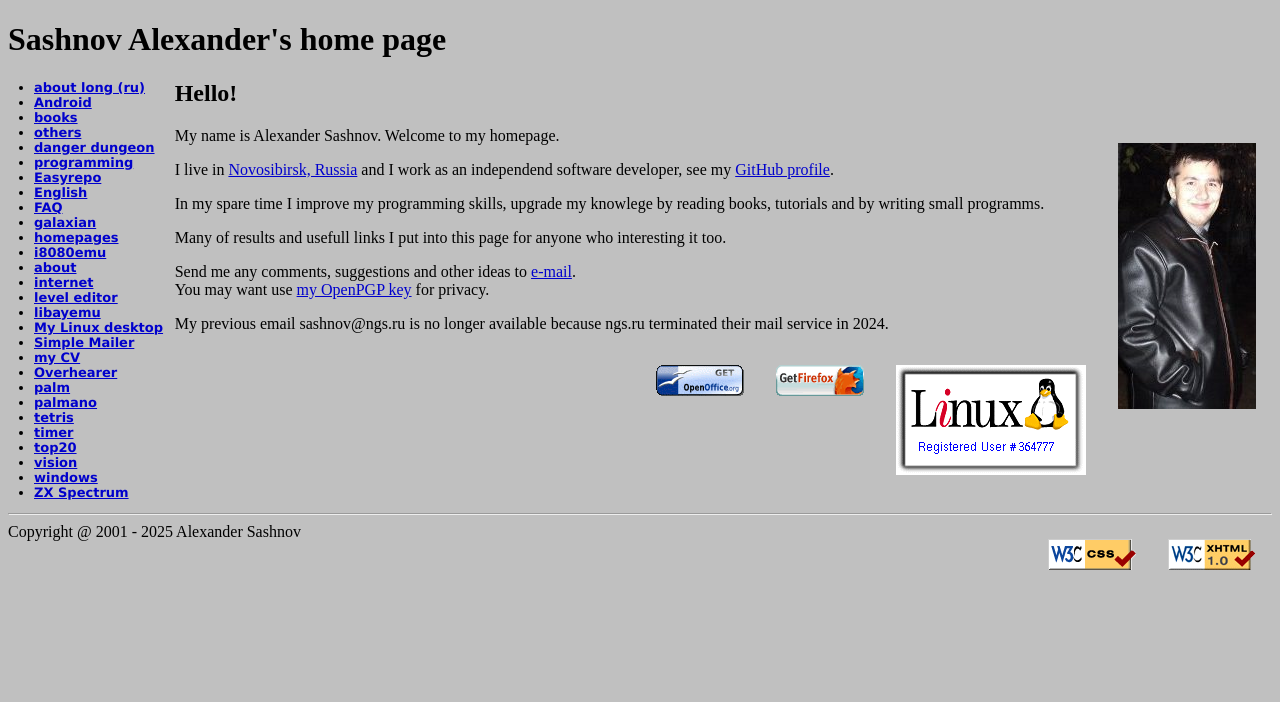
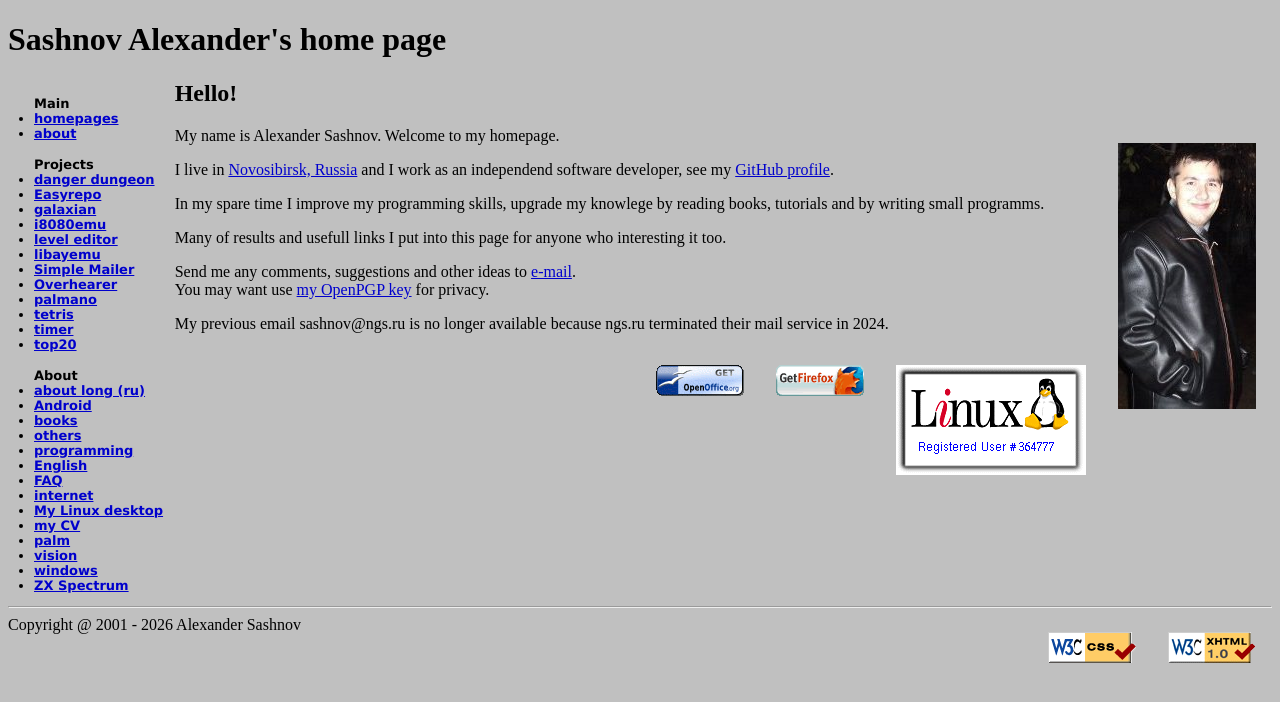
Before and after one commit to asashnov/asashnov.github.io, a Jekyll site: the page built from index.html, in a window 1280 px wide. Shown: the top 702 px of the page. Built offline with Jekyll 4.4.1, drawn with Linux system fonts in a browser that asks for light colours.

Commit message:
Navbar: group by folders

```diff
--- a/_config.yml
+++ b/_config.yml
@@ -4,7 +4,7 @@ email: asashnov@rambler.ru
 baseurl: ""
 url: "http://asashnov.github.io/"
 github_username:  asashnov
-current_year: 2025
+current_year: 2026
 
 # Build settings
 markdown: kramdown
--- a/_includes/nav.html
+++ b/_includes/nav.html
@@ -1,9 +1,26 @@
 <div id="nav">
  <ul class="menu">
-    {% for page in site.pages %}
-      {% if page.title %}
-      <li><a href="{{ page.url }}">{{ page.title }}</a></li>
+
+  <li class="linkgroup">Main</li>
+    {% for p in site.pages %}
+      {% if p.title and p.dir == "/" %}
+        <li><a href="{{ p.url | relative_url }}">{{ p.title }}</a></li>
       {% endif %}
     {% endfor %}
+
+  <li class="linkgroup">Projects</li>
+    {% for p in site.pages %}
+      {% if p.title and p.dir == "/pj/" %}
+        <li><a href="{{ p.url | relative_url }}">{{ p.title }}</a></li>
+      {% endif %}
+    {% endfor %}
+
+  <li class="linkgroup">About</li>
+    {% for p in site.pages %}
+      {% if p.title and p.dir == "/about/" %}
+        <li><a href="{{ p.url | relative_url }}">{{ p.title }}</a></li>
+      {% endif %}
+    {% endfor %}
+
  </ul>
 </div>
```
